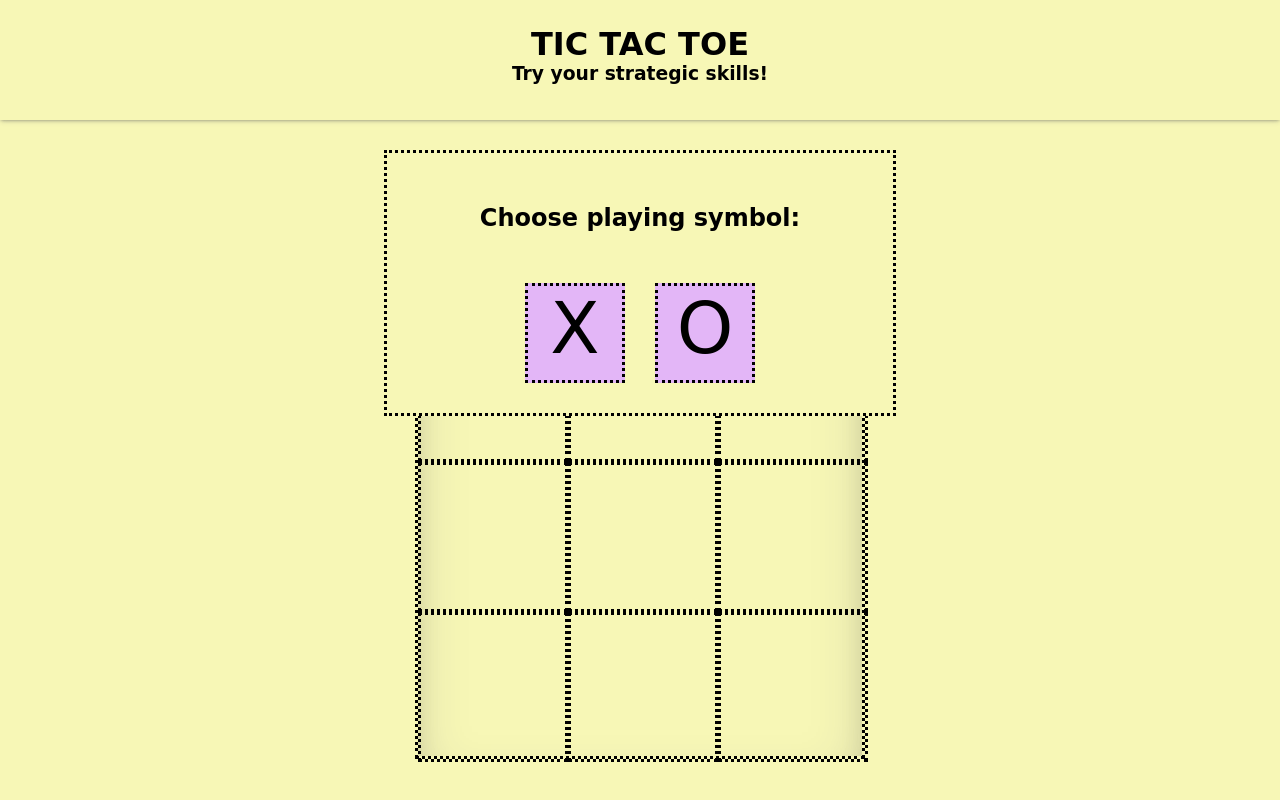
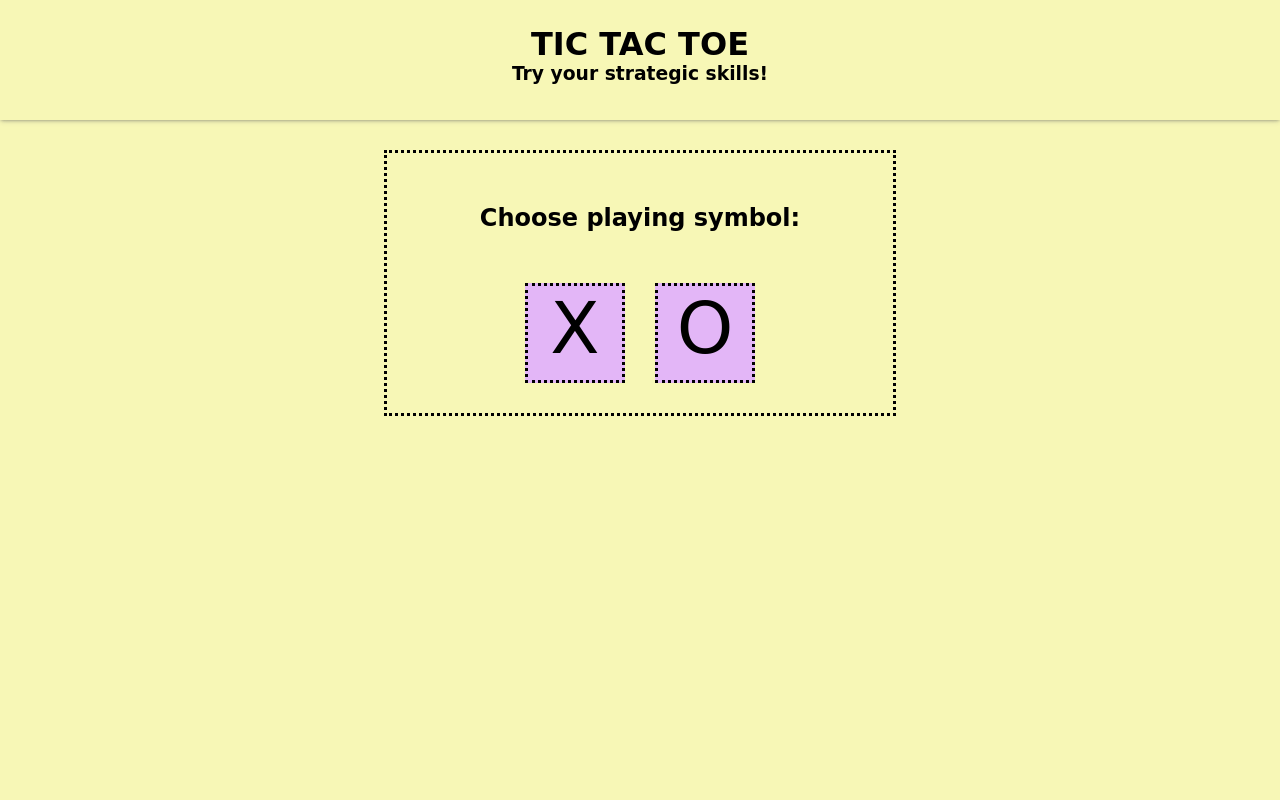
Before and after one commit to FreeFallRush/Tic-Tac-Toe, a plain HTML site: page index.html in a window 1280 px wide. Drawn offline with Linux system fonts and the light colour scheme; a web font is replaced by a local one.

Commit message:
Updated index.html
added hide class to game container and deleted text that will be generated in js

```diff
--- a/index.html
+++ b/index.html
@@ -27,38 +27,28 @@
       </div>
     </div>
 
-    <div id="game">
+    <div id="game" class="hide">
       <div id="player-1" class="player">
         <div class="player-box">
-          <div class="playing-mark">X</div>
+          <div class="playing-mark"></div>
           <div class="player-score">Human Player</div>
         </div>
       </div>
       <div id="player-2" class="player">
         <div class="player-box">
-          <div class="playing-mark">O</div>
+          <div class="playing-mark"></div>
           <div class="player-score">Bot Player</div>
         </div>
       </div>
 
       <div id="announcement">
-        <h4>Bot wins!</h4>
+        <h4></h4>
       </div>
 
       <div id="replay">
         <button id="replay-btn">Play again!</button>
       </div>
-      <div id="gameboard">
-        <!-- <div class="square">O</div>
-        <div class="square"></div>
-        <div class="square"></div>
-        <div class="square">X</div>
-        <div class="square"></div>
-        <div class="square"></div>
-        <div class="square">O</div>
-        <div class="square"></div>
-        <div class="square"></div> -->
-      </div>
+      <div id="gameboard"></div>
     </div>
   </body>
 </html>
```
